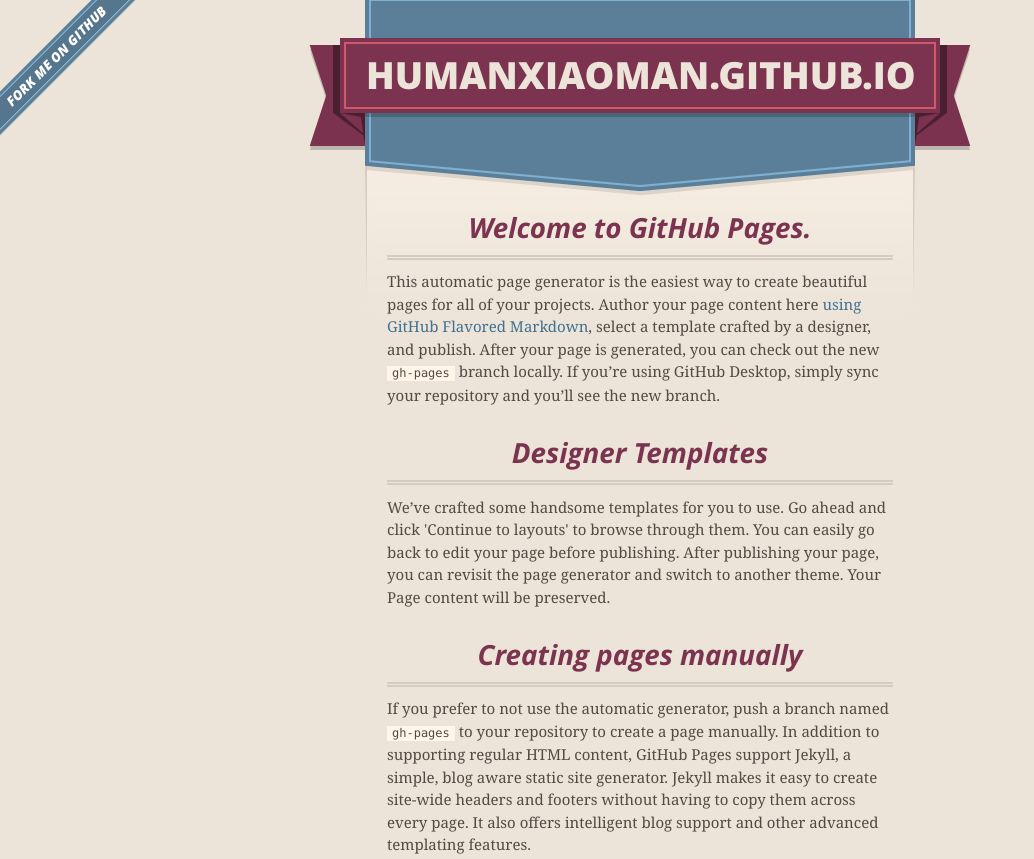
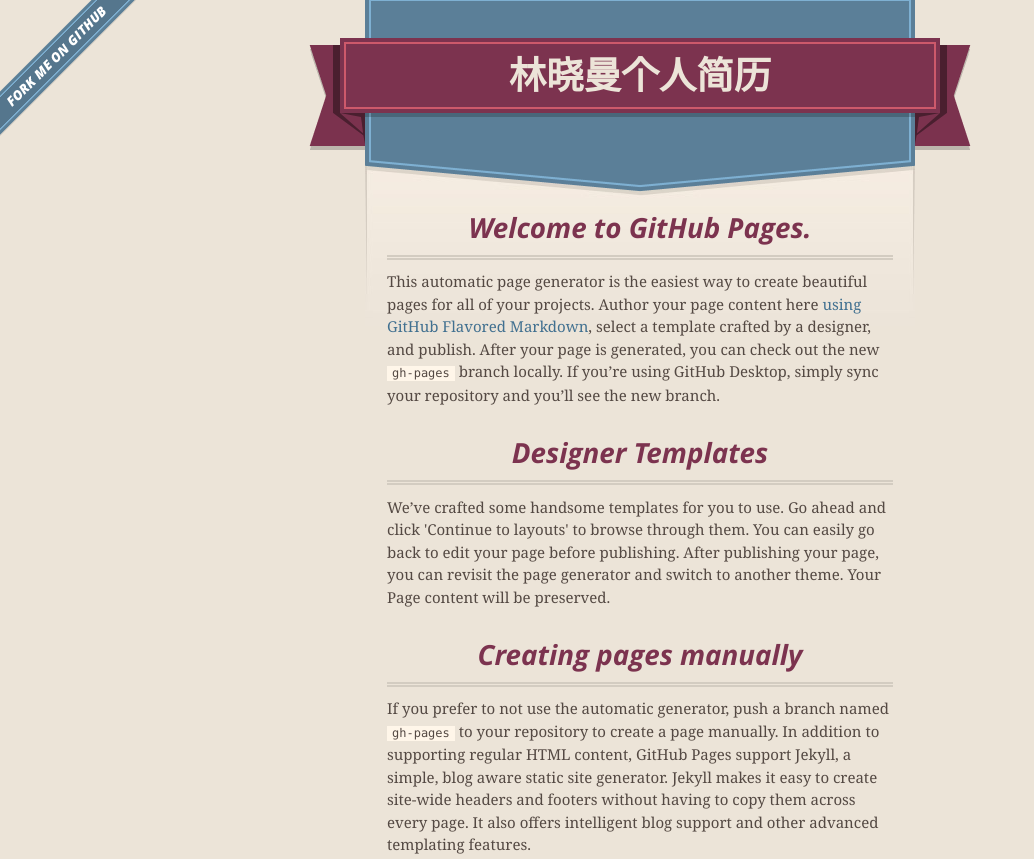
Before and after one commit to humanxiaoman/humanxiaoman.github.io, a plain HTML site: page index.html in a window 1280 px wide. Shown: the top 859 px of the page, without its empty margins (0-1034 px from the left). Drawn offline with nearby package versions, Linux system fonts and the light colour scheme.

Commit message:
Update index.html

```diff
--- a/index.html
+++ b/index.html
@@ -27,7 +27,7 @@
       <header>
         <span class="ribbon-outer">
           <span class="ribbon-inner">
-            <h1>Humanxiaoman.GitHub.io</h1>
+            <h1>林晓曼个人简历</h1>
             <h2></h2>
           </span>
           <span class="left-tail"></span>
```
